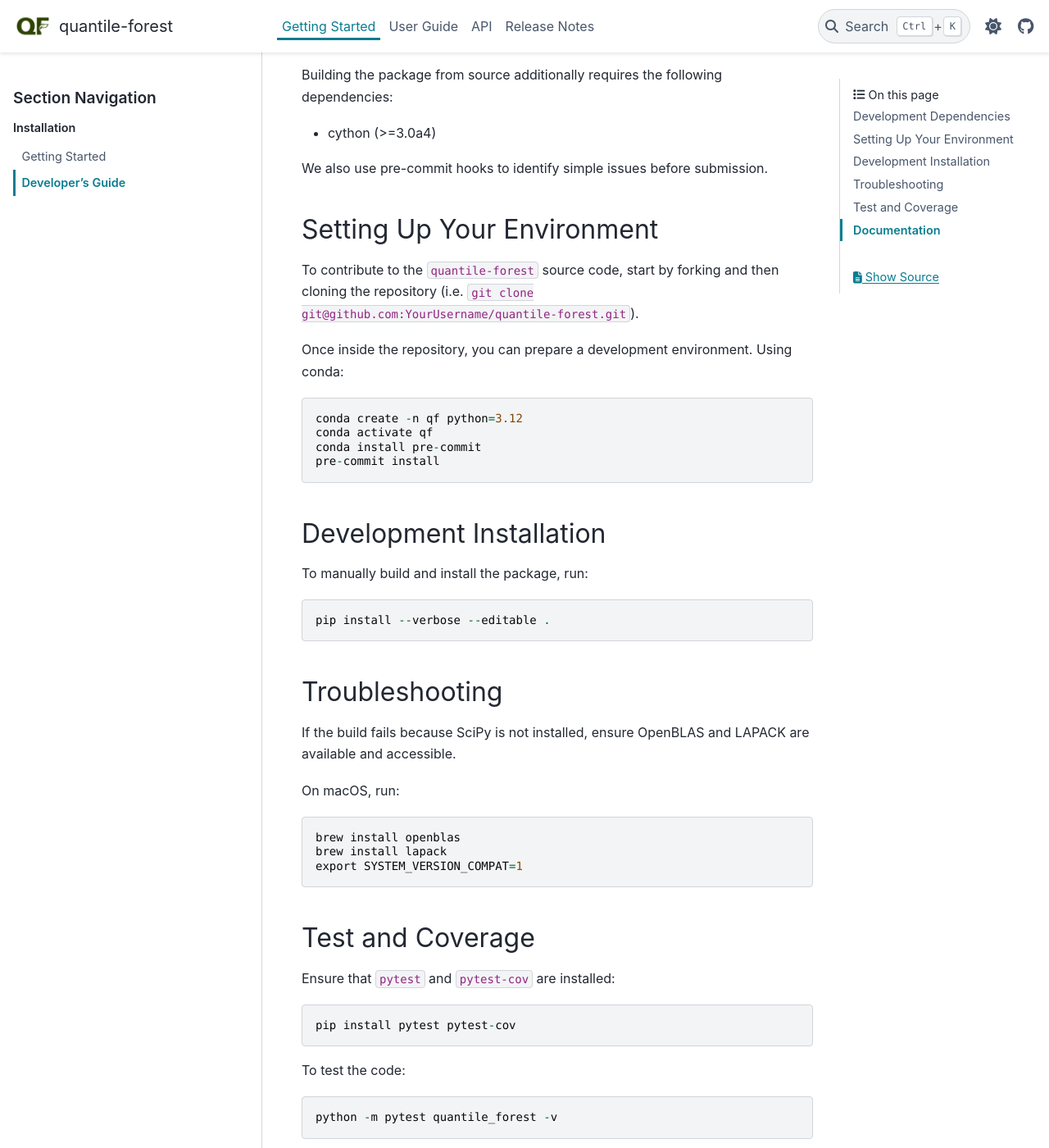
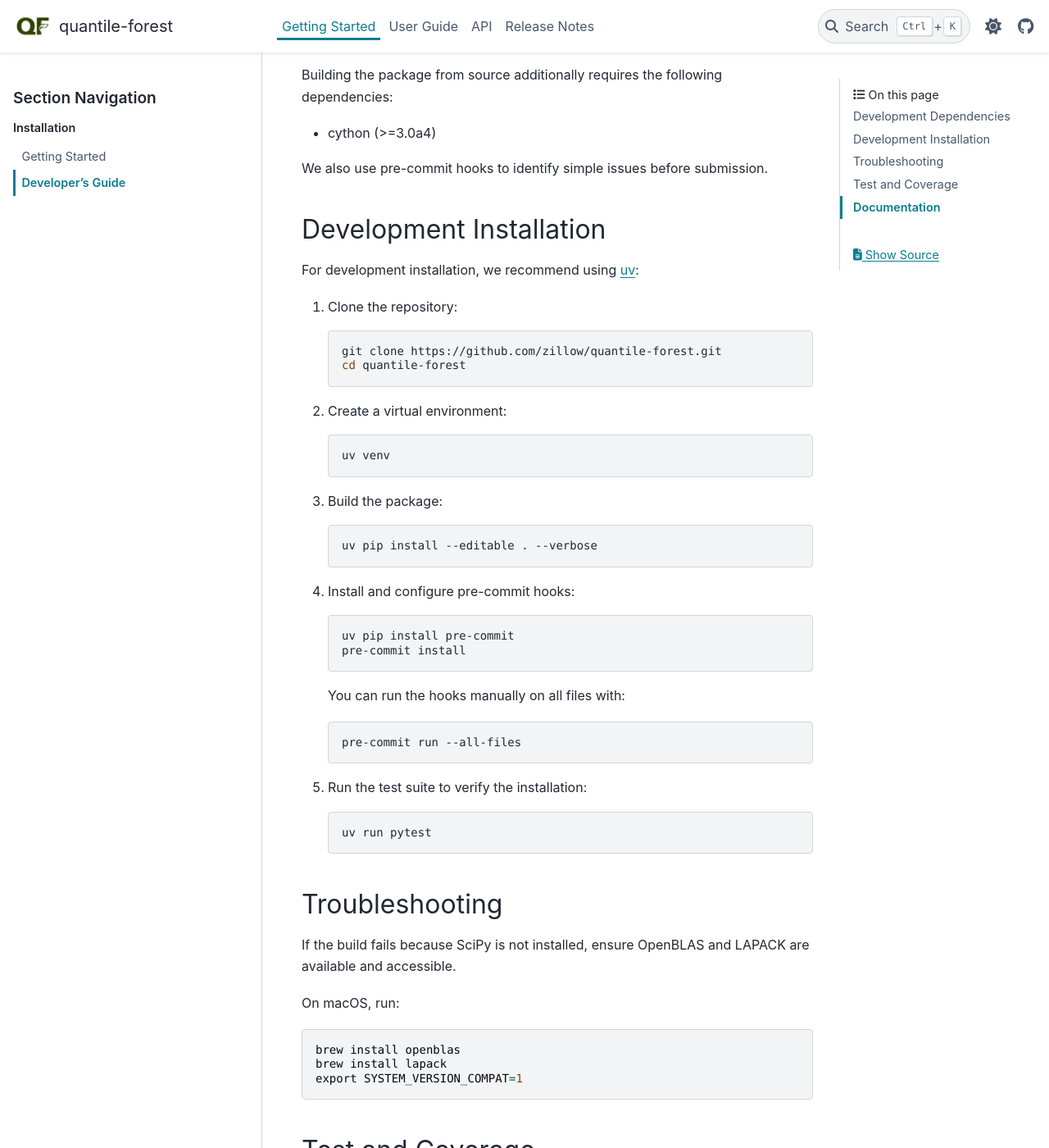
Before and after one commit to zillow/quantile-forest, a Sphinx documentation site: the page built from docs/getting_started/developers.rst, in a window 1280 px wide and 1400 px high, scrolled down 212 px. Shown: the whole window at 82% size. Built offline with Sphinx 7.4.7 and the PyData theme 0.15.4, drawn with Linux system fonts in a browser that asks for light colours; pages that are not in the unit, such as notebooks, are missing from menus; the version number could not be read and is left out; some of the changed text lies outside the part shown.

Commit message:
Use uv for build (#113)
* Use uv

* Update pre-commit hooks

```diff
--- a/docs/getting_started/developers.rst
+++ b/docs/getting_started/developers.rst
@@ -12,24 +12,48 @@ Building the package from source additionally requires the following dependencie
 
 We also use pre-commit hooks to identify simple issues before submission.
 
-Setting Up Your Environment
-~~~~~~~~~~~~~~~~~~~~~~~~~~~
-
-To contribute to the `quantile-forest` source code, start by forking and then cloning the repository (i.e. `git clone git@github.com:YourUsername/quantile-forest.git`).
-
-Once inside the repository, you can prepare a development environment. Using conda::
-
-  conda create -n qf python=3.12
-  conda activate qf
-  conda install pre-commit
-  pre-commit install
-
 Development Installation
 ~~~~~~~~~~~~~~~~~~~~~~~~
 
-To manually build and install the package, run::
+For development installation, we recommend using `uv <https://github.com/astral-sh/uv>`_:
 
-  pip install --verbose --editable .
+1. Clone the repository:
+
+   .. code-block:: bash
+
+      git clone https://github.com/zillow/quantile-forest.git
+      cd quantile-forest
+
+2. Create a virtual environment:
+
+   .. code-block:: bash
+
+      uv venv
+
+3. Build the package:
+
+   .. code-block:: bash
+
+      uv pip install --editable . --verbose
+
+4. Install and configure pre-commit hooks:
+
+   .. code-block:: bash
+
+      uv pip install pre-commit
+      pre-commit install
+
+   You can run the hooks manually on all files with:
+
+   .. code-block:: bash
+
+      pre-commit run --all-files
+
+5. Run the test suite to verify the installation:
+
+   .. code-block:: bash
+
+      uv run pytest
 
 Troubleshooting
 ~~~~~~~~~~~~~~~
@@ -47,25 +71,25 @@ Test and Coverage
 
 Ensure that `pytest` and `pytest-cov` are installed::
 
-  pip install pytest pytest-cov
+  uv pip install pytest pytest-cov
 
 To test the code::
 
-  python -m pytest quantile_forest -v
+  uv run pytest quantile_forest -v
 
 To test the code and produce a coverage report::
 
-  python -m pytest quantile_forest --cov-report html --cov=quantile_forest
+  uv run pytest quantile_forest --cov-report html --cov=quantile_forest
 
 To test the documentation::
 
-  python -m pytest --doctest-glob="*.rst" --doctest-modules docs
+  uv run pytest --doctest-glob="*.rst" --doctest-modules docs
 
 Documentation
 ~~~~~~~~~~~~~
 
 To build the documentation, run::
 
-  pip install -r ./docs/sphinx_requirements.txt
+  uv pip install -r ./docs/sphinx_requirements.txt
   mkdir -p ./docs/_images
-  sphinx-build -b html ./docs ./docs/_build
+  uv run sphinx-build -b html ./docs ./docs/_build
```
Also changed, not shown: pyproject.toml (+19 -1 lines), .pre-commit-config.yaml, 4 other files.
